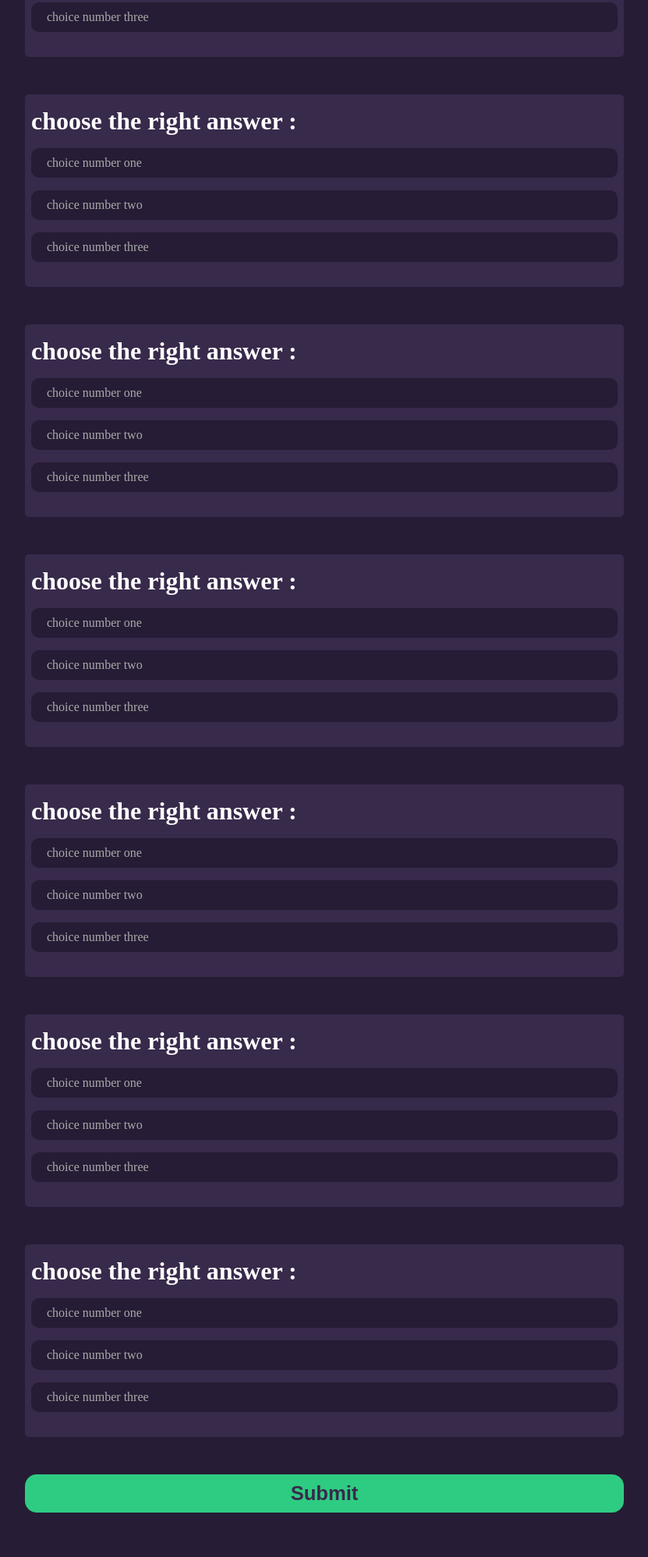
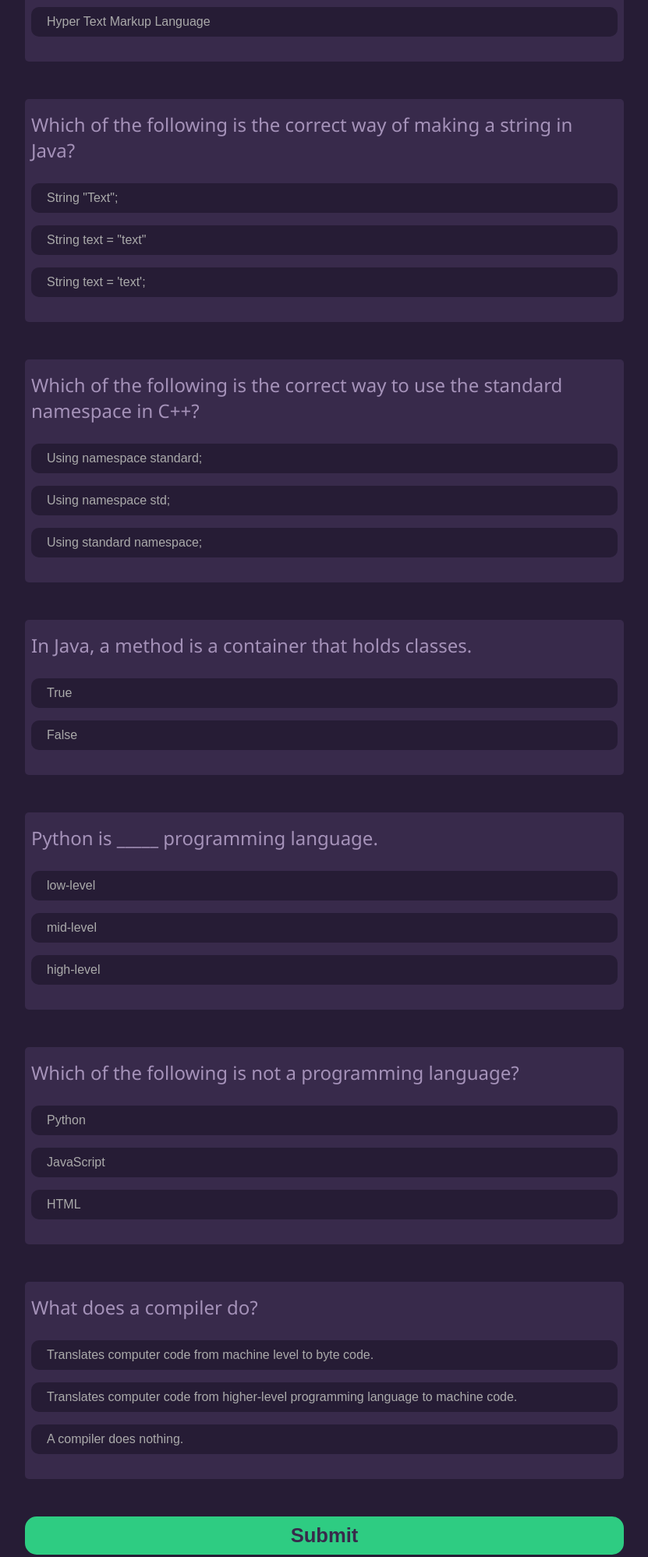
Before and after one commit to jacerchetoui56/Programming-Quiz, a plain HTML site: page index.html in a window 1280 px wide. Shown: the part 348-2345 px from the top of the page at 78% size, without its empty margins (224-1055 px from the left). Before the commit the page ends 2320 px from the top, so only its background shows below. Drawn offline with Linux system fonts and the light colour scheme.

Commit message:
some improvement

```diff
--- a/index.html
+++ b/index.html
@@ -19,92 +19,100 @@
     <div class="quizes">
       <div class="quiz">
         <div class="title">
-          <h1>choose the right answer :</h1>
+          <h1>What does HTML stand for?</h1>
           <i class="fa-solid fa-exclamation"></i>
         </div>
         <div class="choices">
           <ul>
-            <li>choice number one</li>
-            <li>choice number two</li>
-            <li>choice number three</li>
+            <li>Hyper Trainer Marking Language</li>
+            <li>Hyper Text Marketing Language</li>
+            <li>Hyper Text Markup Language</li>
           </ul>
         </div>
       </div>
       <div class="quiz">
         <div class="title">
-          <h1>choose the right answer :</h1>
+          <h1>
+            Which of the following is the correct way of making a string in
+            Java?
+          </h1>
           <i class="fa-solid fa-exclamation"></i>
         </div>
         <div class="choices">
           <ul>
-            <li>choice number one</li>
-            <li>choice number two</li>
-            <li>choice number three</li>
+            <li>String "Text";</li>
+            <li>String text = "text"</li>
+            <li>String text = 'text';</li>
           </ul>
         </div>
       </div>
       <div class="quiz">
         <div class="title">
-          <h1>choose the right answer :</h1>
+          <h1>
+            Which of the following is the correct way to use the standard
+            namespace in C++?
+          </h1>
           <i class="fa-solid fa-exclamation"></i>
         </div>
         <div class="choices">
           <ul>
-            <li>choice number one</li>
-            <li>choice number two</li>
-            <li>choice number three</li>
+            <li>Using namespace standard;</li>
+            <li>Using namespace std;</li>
+            <li>Using standard namespace;</li>
           </ul>
         </div>
       </div>
       <div class="quiz">
         <div class="title">
-          <h1>choose the right answer :</h1>
+          <h1>In Java, a method is a container that holds classes.</h1>
           <i class="fa-solid fa-exclamation"></i>
         </div>
         <div class="choices">
           <ul>
-            <li>choice number one</li>
-            <li>choice number two</li>
-            <li>choice number three</li>
+            <li>True</li>
+            <li>False</li>
           </ul>
         </div>
       </div>
       <div class="quiz">
         <div class="title">
-          <h1>choose the right answer :</h1>
+          <h1>Python is _____ programming language.</h1>
           <i class="fa-solid fa-exclamation"></i>
         </div>
         <div class="choices">
           <ul>
-            <li>choice number one</li>
-            <li>choice number two</li>
-            <li>choice number three</li>
+            <li>low-level</li>
+            <li>mid-level</li>
+            <li>high-level</li>
           </ul>
         </div>
       </div>
       <div class="quiz">
         <div class="title">
-          <h1>choose the right answer :</h1>
+          <h1>Which of the following is not a programming language?</h1>
           <i class="fa-solid fa-exclamation"></i>
         </div>
         <div class="choices">
           <ul>
-            <li>choice number one</li>
-            <li>choice number two</li>
-            <li>choice number three</li>
+            <li>Python</li>
+            <li>JavaScript</li>
+            <li>HTML</li>
           </ul>
         </div>
       </div>
       <div class="quiz">
         <div class="title">
-          <h1>choose the right answer :</h1>
+          <h1>What does a compiler do?</h1>
           <i class="fa-solid fa-exclamation"></i>
         </div>
         <div class="choices">
           <ul>
-            <li>choice number one</li>
-            <li>choice number two</li>
-            <li>choice number three</li>
+            <li>Translates computer code from machine level to byte code.</li>
+            <li>
+              Translates computer code from higher-level programming language to
+              machine code.
+            </li>
+            <li>A compiler does nothing.</li>
           </ul>
         </div>
       </div>
--- a/main.js
+++ b/main.js
@@ -1,6 +1,6 @@
 const quiz = document.querySelectorAll(".choices")
 const submit = document.querySelector(".submit")
-const answers = [0,0,2,1,1,2,0]
+const answers = [2,1,1,1,2,2,1]
 const exlamation = document.querySelectorAll(".title i")
 const tryAgain = document.querySelector(".tryagain")
 const score = document.querySelector(".score")
@@ -8,13 +8,6 @@ const scoretext = document.querySelector(".score span")
 
 
 let correct=0;
-
-console.log(quiz)
-// choices.forEach((choice)=>{
-//     choice.addEventListener('click',()=>{
-//         choice.classList.toggle("selected")
-//     })
-// })
 
 for(let k=0;k<quiz.length;k++){
    const choix = quiz[k].querySelectorAll("li")
@@ -32,11 +25,10 @@ submit.addEventListener('click',()=>{
     window.scrollTo({top:0 })
     for(let i=0;i<quiz.length;i++){
         const choix = quiz[i].querySelectorAll("li")
-        if(selected(i,choix)!=-1 && i==selected(i,choix)) {console.log("bnla");choix[i].classList.add("correct"); correct++}
+        if(selected(i,choix)!=-1 && answers[i]==selected(i,choix)) {choix[selected(i,choix)].classList.add("correct"); correct++}
         else if(selected(i,choix)!=-1) choix[selected(i,choix)].classList.add("incorrect")
         else {
             exlamation[i].classList.add("notfound")
-
         }
     }
     tryAgain.classList.add("show")
@@ -53,6 +45,7 @@ function selected(i,list){
     }
     return -1
 }
+
 tryAgain.addEventListener('click',()=>{
     location.reload()
     window.scrollTo({top:0 })
--- a/style.css
+++ b/style.css
@@ -20,7 +20,7 @@ header h1 {
   font-family: "Lucida Sans", "Lucida Sans Regular", "Lucida Grande",
     "Lucida Sans Unicode", Geneva, Verdana, sans-serif;
 }
-header h1::after {
+header h1::before {
   content: "";
   position: absolute;
   left: 50%;
@@ -50,6 +50,7 @@ header h1::after {
 
 .choices li {
   border-radius: 10px;
+  font-family: Arial, Helvetica, sans-serif;
   margin: 1rem 0;
   padding: 10px 20px;
   color: #aaa;
@@ -121,10 +122,20 @@ header h1::after {
 .title {
   display: flex;
   align-items: center;
+  position: relative;
+}
+.title h1 {
+  font-size: 1.5rem;
+  padding: 0 20px 10px 0;
+  color: #a592b9;
+  font-weight: 400;
+  font-family: "Segoe UI", Tahoma, Geneva, Verdana, sans-serif;
 }
 .title i {
+  position: absolute;
+  right: 5px;
   color: red;
-  font-size: 40px;
+  font-size: 2.7rem;
   margin-left: 2rem;
   display: none;
 }
@@ -135,7 +146,7 @@ header h1::after {
   font-family: sans-serif;
   font-size: 2.7rem;
   padding: 30px 5px;
-  background-color: #61c13b78;
+  background-color: #82ff5199;
   border-radius: 5px;
   margin: 1.5rem auto;
   display: none;
@@ -188,7 +199,7 @@ header h1::after {
   .tryagain {
     width: 88%;
   }
-  header h1::after {
+  header h1::before {
     width: 50%;
   }
 }
```
